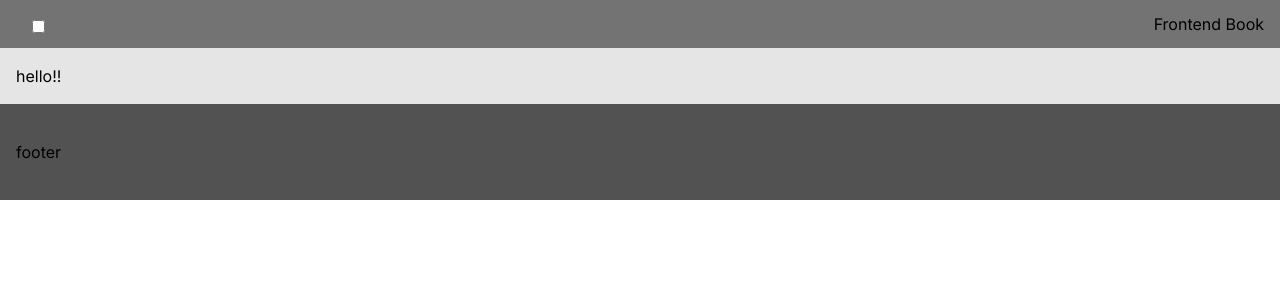
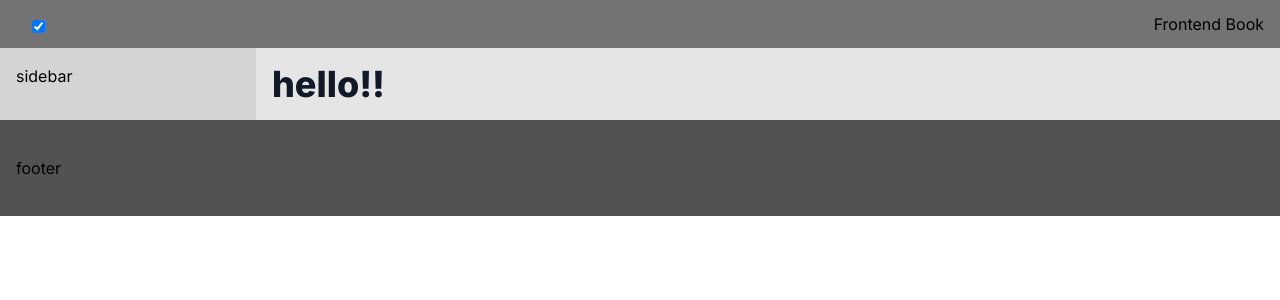
Before and after one commit to kanaru-ssk/frontend-book, a Next.js app: page /my-mdx-page in a window 1280 px wide. Shown: the top 300 px of the page. Built offline with nearby package versions, Linux system fonts and the light colour scheme.

Commit message:
tailwindcss/typographyの追加

```diff
--- a/package.json
+++ b/package.json
@@ -19,6 +19,7 @@
     "react-dom": "^18"
   },
   "devDependencies": {
+    "@tailwindcss/typography": "^0.5.10",
     "@types/node": "^20",
     "@types/react": "^18",
     "@types/react-dom": "^18",
--- a/src/app/layout.tsx
+++ b/src/app/layout.tsx
@@ -21,11 +21,17 @@ export default function RootLayout({
           <span>Frontend Book</span>
         </header>
         <main className="grid h-auto grid-cols-[auto_1fr]">
-          <input type="checkbox" className="peer fixed left-8 top-5" />
+          <input
+            type="checkbox"
+            defaultChecked
+            className="peer fixed left-8 top-5"
+          />
           <aside className="w-0 bg-neutral-300 px-0 py-4 duration-150 peer-checked:w-64 peer-checked:px-4">
             sidebar
           </aside>
-          <article className="bg-neutral-200 p-4">{children}</article>
+          <article className="prose max-w-none bg-neutral-200 p-4">
+            {children}
+          </article>
         </main>
         <footer className="flex h-24 items-center bg-neutral-600 px-4">
           footer
--- a/tailwind.config.ts
+++ b/tailwind.config.ts
@@ -1,20 +1,7 @@
 import type { Config } from "tailwindcss";
 
 const config: Config = {
-  content: [
-    "./src/pages/**/*.{js,ts,jsx,tsx,mdx}",
-    "./src/components/**/*.{js,ts,jsx,tsx,mdx}",
-    "./src/app/**/*.{js,ts,jsx,tsx,mdx}",
-  ],
-  theme: {
-    extend: {
-      backgroundImage: {
-        "gradient-radial": "radial-gradient(var(--tw-gradient-stops))",
-        "gradient-conic":
-          "conic-gradient(from 180deg at 50% 50%, var(--tw-gradient-stops))",
-      },
-    },
-  },
-  plugins: [],
+  content: ["./src/**/*.{tsx,mdx}"],
+  plugins: [require("@tailwindcss/typography")],
 };
 export default config;
```
Also changed, not shown: 1 other file (tests, documents, lock files or other folders).
